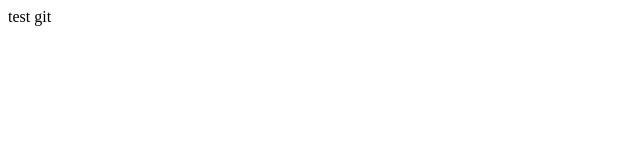
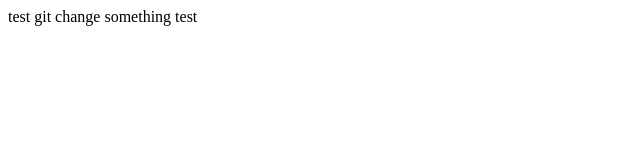
Before and after one commit to Shev-Leonid/someone, a plain HTML site: page test.html in a window 1280 px wide. Shown: the whole page, without its empty margins (0-640 px from the left). Drawn offline with Linux system fonts and the light colour scheme.

Commit message:
change something test

```diff
--- a/test.html
+++ b/test.html
@@ -6,5 +6,6 @@
 </head>
 <body>
 test git
+change something test
 </body>
 </html>
```
